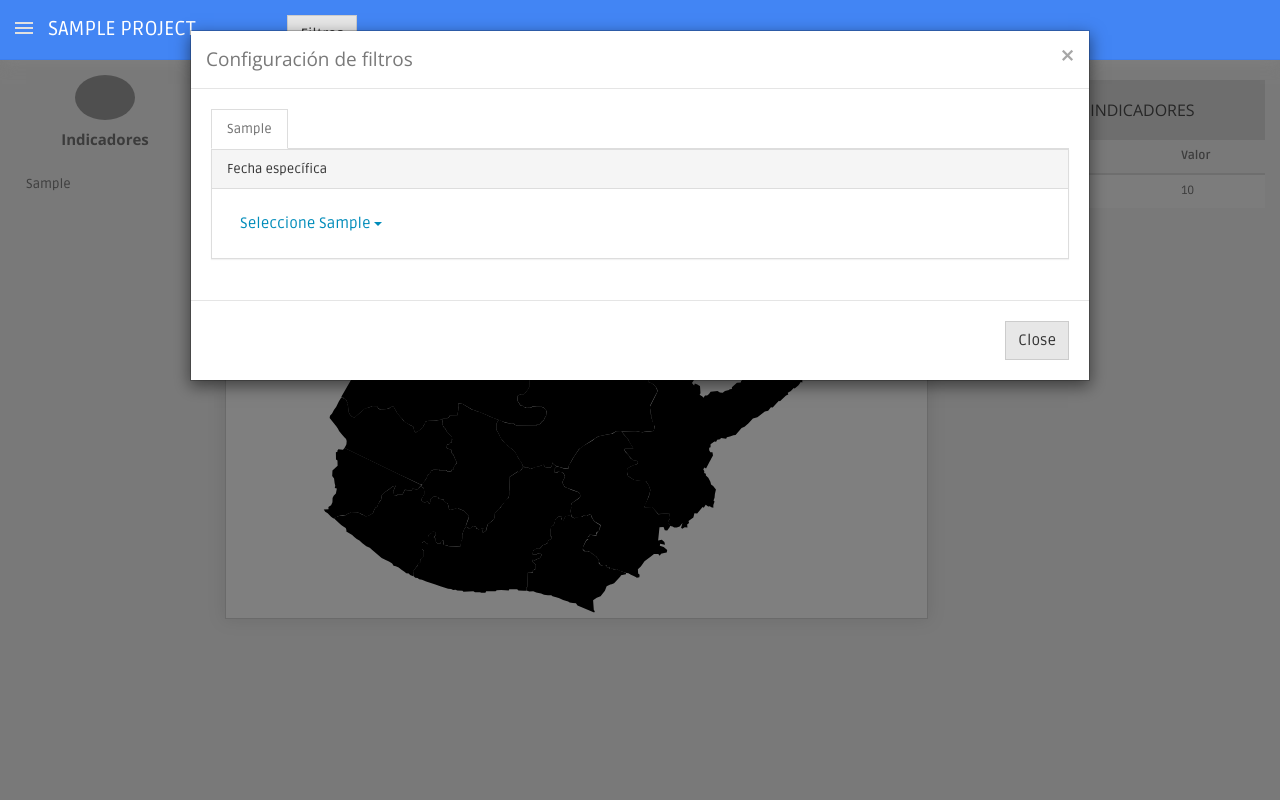
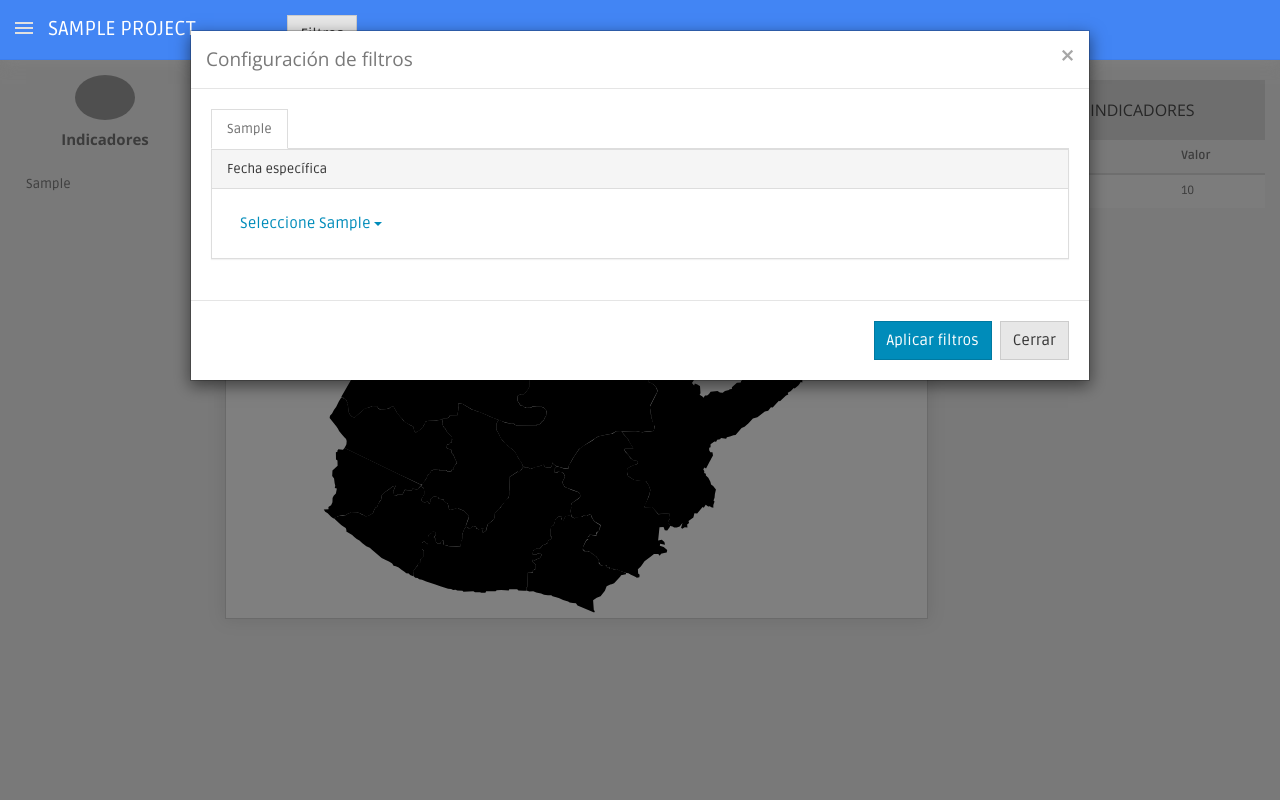
Before and after one commit to TheEnmanuel23/Dashboard_Client, a Django app: template dbi_client_app/templates/base.html in a window 1280 px wide, after a click on "Filtros". Run offline with Django 3.2, Linux system fonts and the light colour scheme; the template is opened without the code that fills it: most values are stand-ins (such as "Sample title", 1, 10 or a date in 2020); some libraries are stand-ins or nearby versions; grey boxes are pictures that could not be loaded.

Commit message:
agregue boton de APlicar filtro al modal

```diff
--- a/dbi_client_app/templates/base.html
+++ b/dbi_client_app/templates/base.html
@@ -81,7 +81,8 @@
                                 </div>
                               </div>
                               <div class="modal-footer">
-                                <button type="button" class="btn btn-default" data-dismiss="modal">Close</button>
+                                <button type="button" class="btn btn-primary">Aplicar filtros</button>
+                                <button type="button" class="btn btn-default" data-dismiss="modal">Cerrar</button>
                               </div>
                             </div>
                           </div>
```
